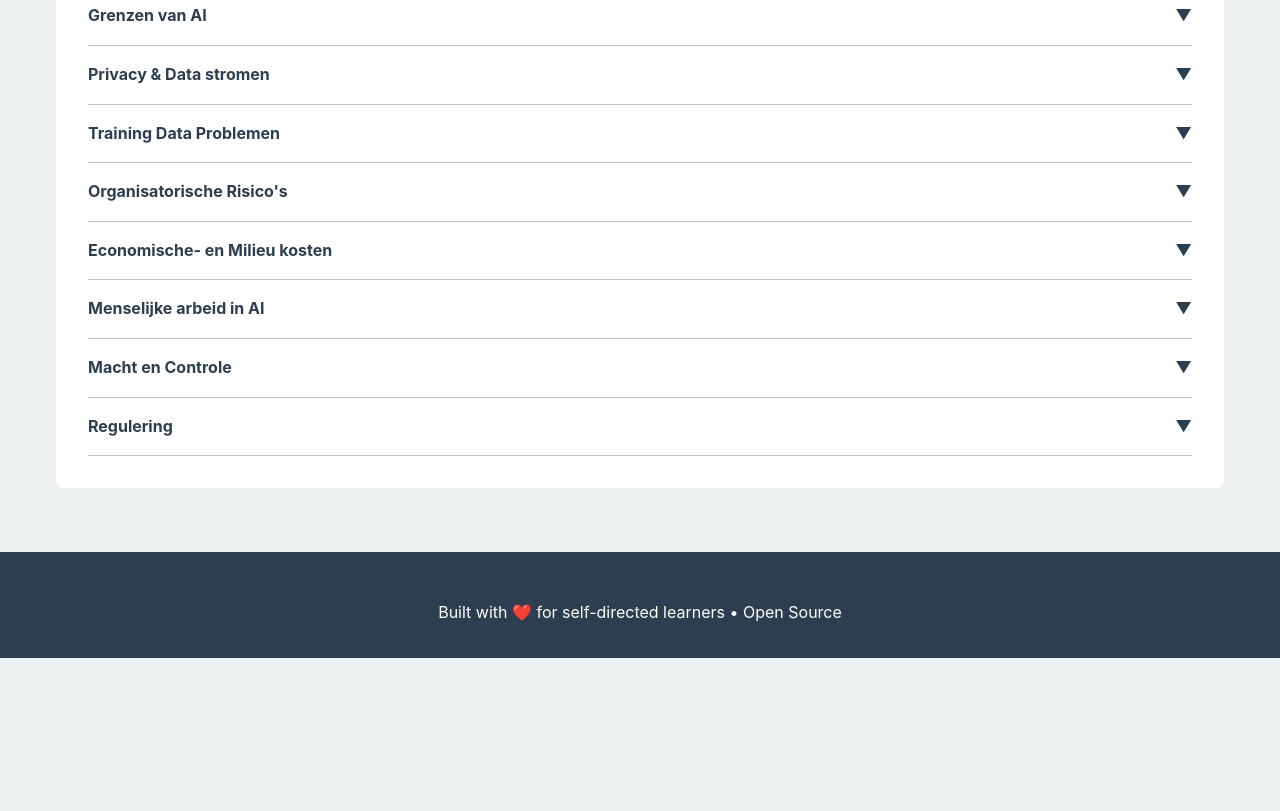
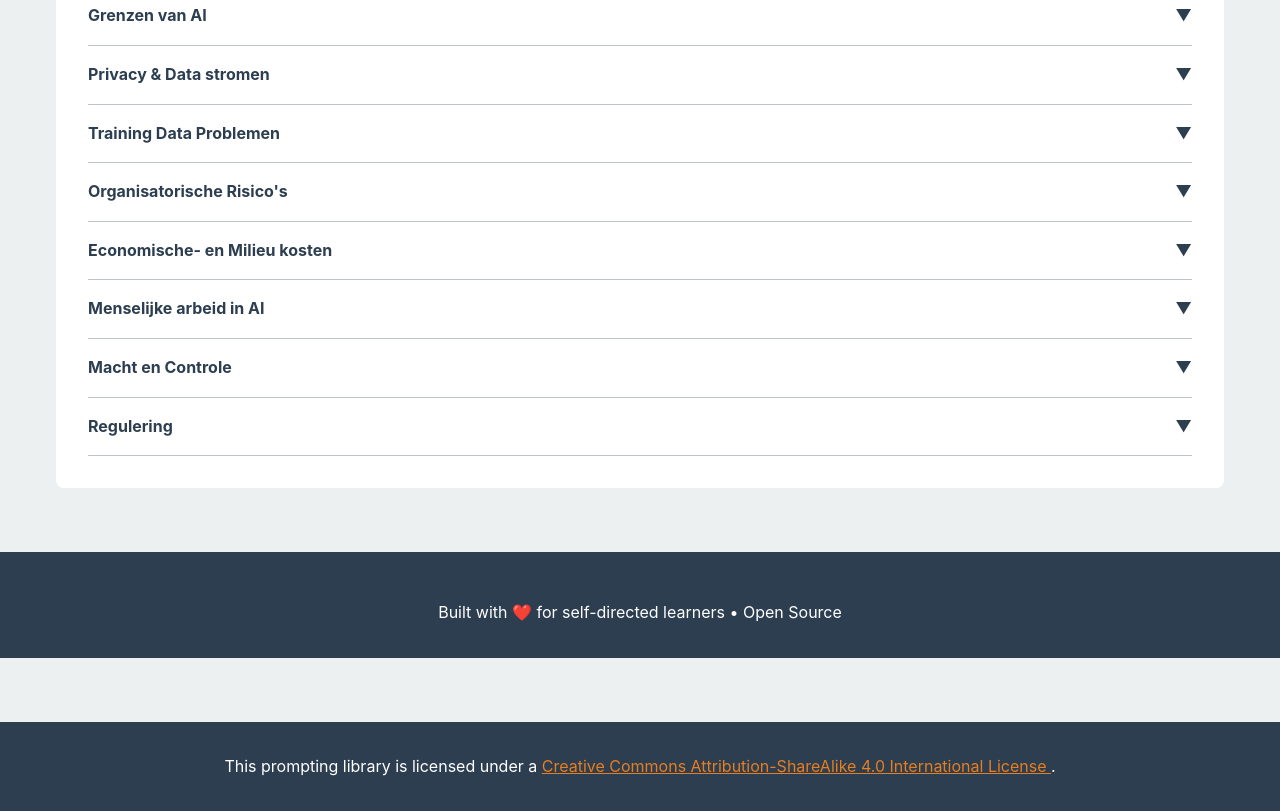
Before and after one commit to okeribok/promptjewijs, a plain HTML site: page index.html in a window 1280 px wide. Shown: the part 3204-4015 px from the top of the page. Before the commit the page ends 3862 px from the top, so only its background shows below. Drawn offline with Linux system fonts and the light colour scheme.

Commit message:
added licence footer

```diff
--- a/index.html
+++ b/index.html
@@ -1059,5 +1059,13 @@ renderFrames();
 renderBookAccordion();
 renderFrameWizard();
 </script>
+  <footer>
+  <p>
+    This prompting library is licensed under a
+    <a rel="license" href="http://creativecommons.org/licenses/by-sa/4.0/">
+      Creative Commons Attribution-ShareAlike 4.0 International License
+    </a>.
+  </p>
+</footer>
 </body>
 </html>
```
